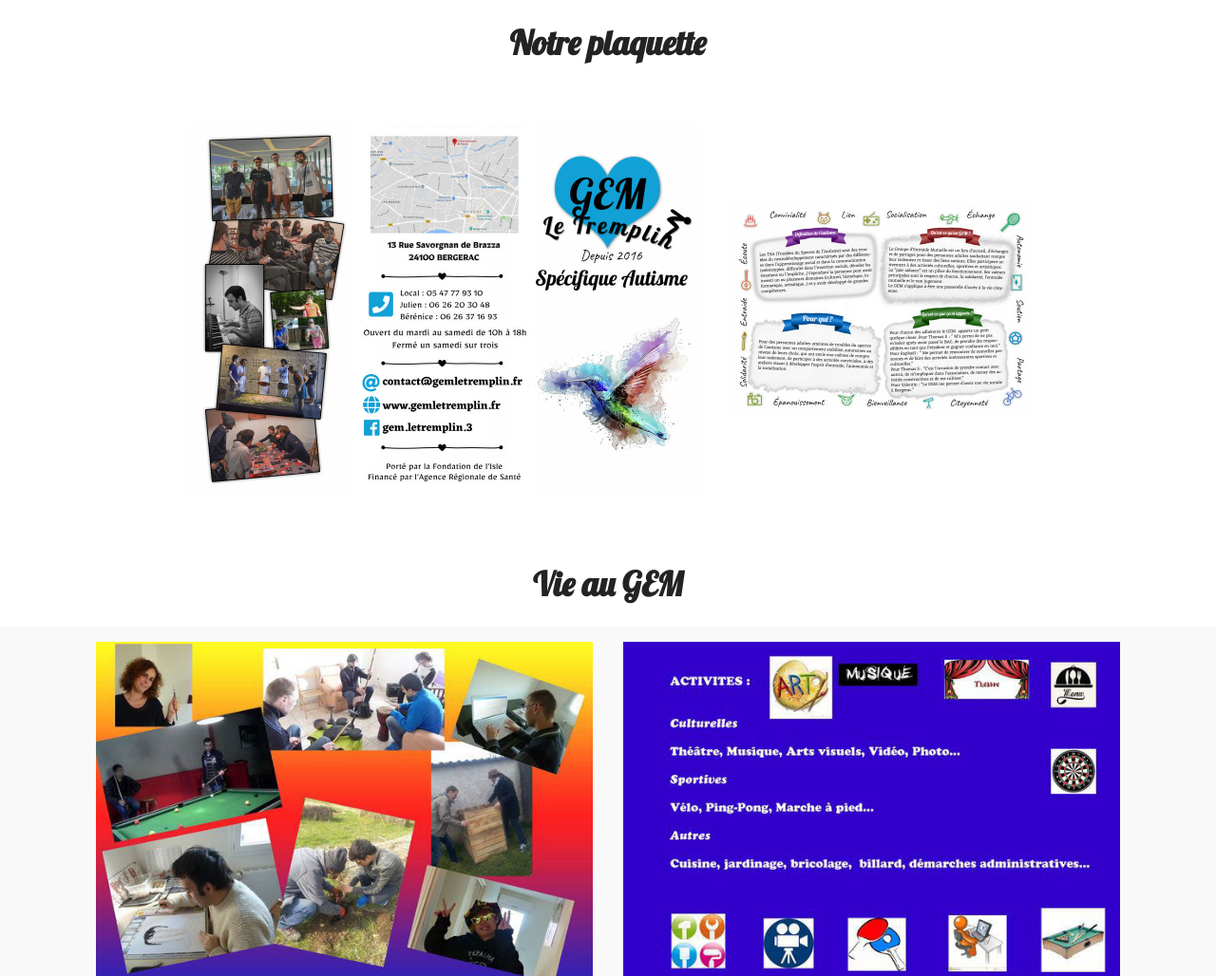
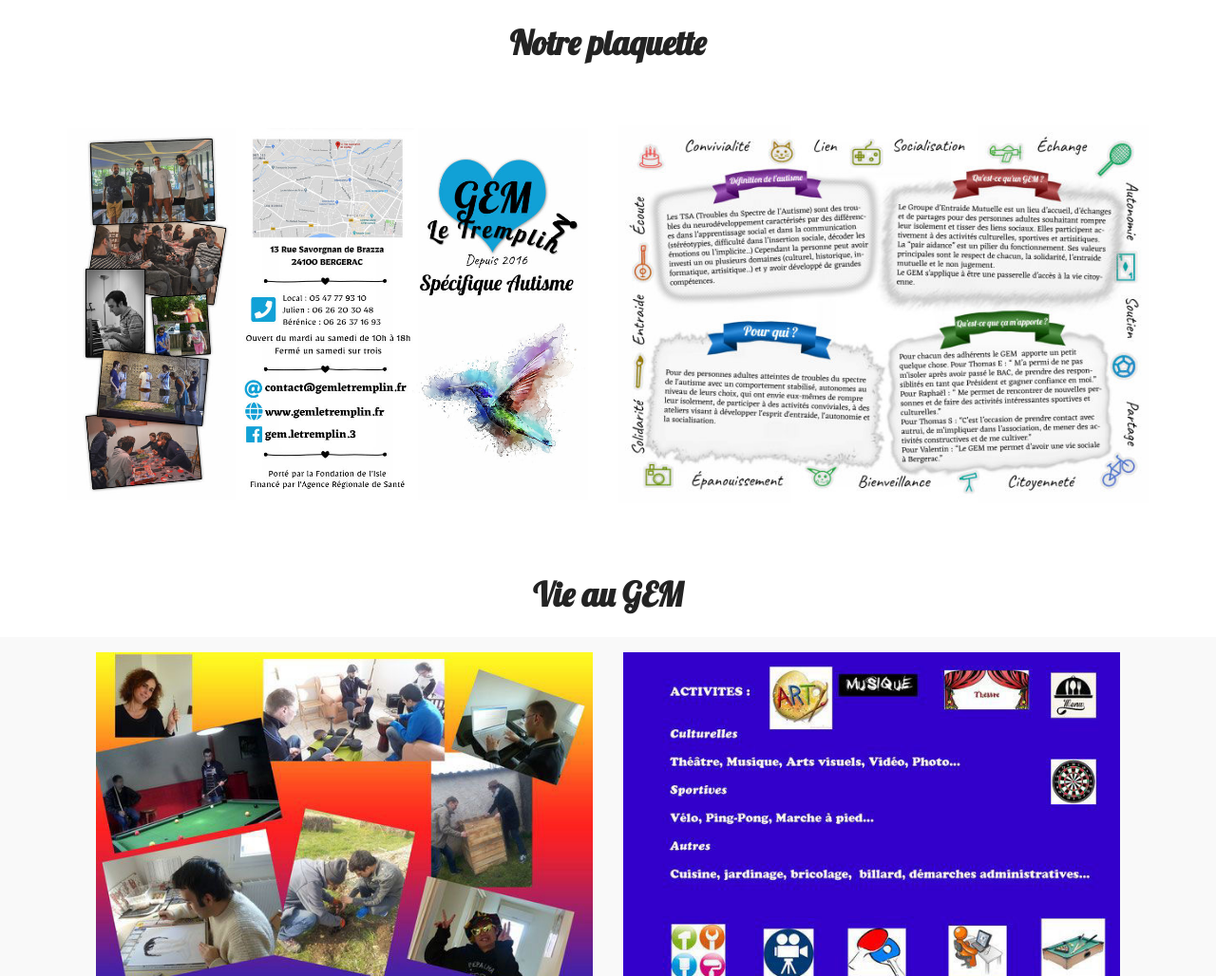
Before and after one commit to gemletremplin/gemletremplin.github.io, a plain HTML site: page index.html in a window 1280 px wide. Shown: the part 1020-2048 px from the top of the page at 95% size. Drawn offline with Linux system fonts and the light colour scheme; files whose address does not match are found by name.

Commit message:
create github pages

```diff
--- a/assets/mobirise/css/mbr-additional.css
+++ b/assets/mobirise/css/mbr-additional.css
@@ -1477,6 +1477,7 @@ body {
   margin: 0 auto;
   align-items: stretch;
   -webkit-align-items: stretch;
+  width: 100% !important;
 }
 .cid-rRH8ck0IyT .media-container-row .img-item {
   display: -webkit-flex;
--- a/index.html
+++ b/index.html
@@ -62,7 +62,7 @@
     </nav>
 </section>
 
-<section class="engine"><a href="https://mobirise.info/y">html web templates</a></section><section class="header3 cid-r47Edk3YAb" id="header3-f">
+<section class="engine"><a href="https://mobirise.info/g">build your own site for free</a></section><section class="header3 cid-r47Edk3YAb" id="header3-f">
 
 
 
@@ -150,9 +150,9 @@
     <!-- Block parameters controls (Blue "Gear" panel) -->
 
     <!-- End block parameters -->
-    <div class="container images-container">
-            <div class="media-container-row" style="width: 80%;">
-                <div class="img-item item1" style="width: 177%;">
+    <div class="container images-container container-fluid">
+            <div class="media-container-row" style="width: 66%;">
+                <div class="img-item item1" style="width: 101%;">
                     <img src="assets/images/plaquette-tremplin-page-1-1086x774.jpg" alt="" title="">
 
                 </div>
```
Also changed, not shown: page2.html (+2 -2 lines), 1 other file.
